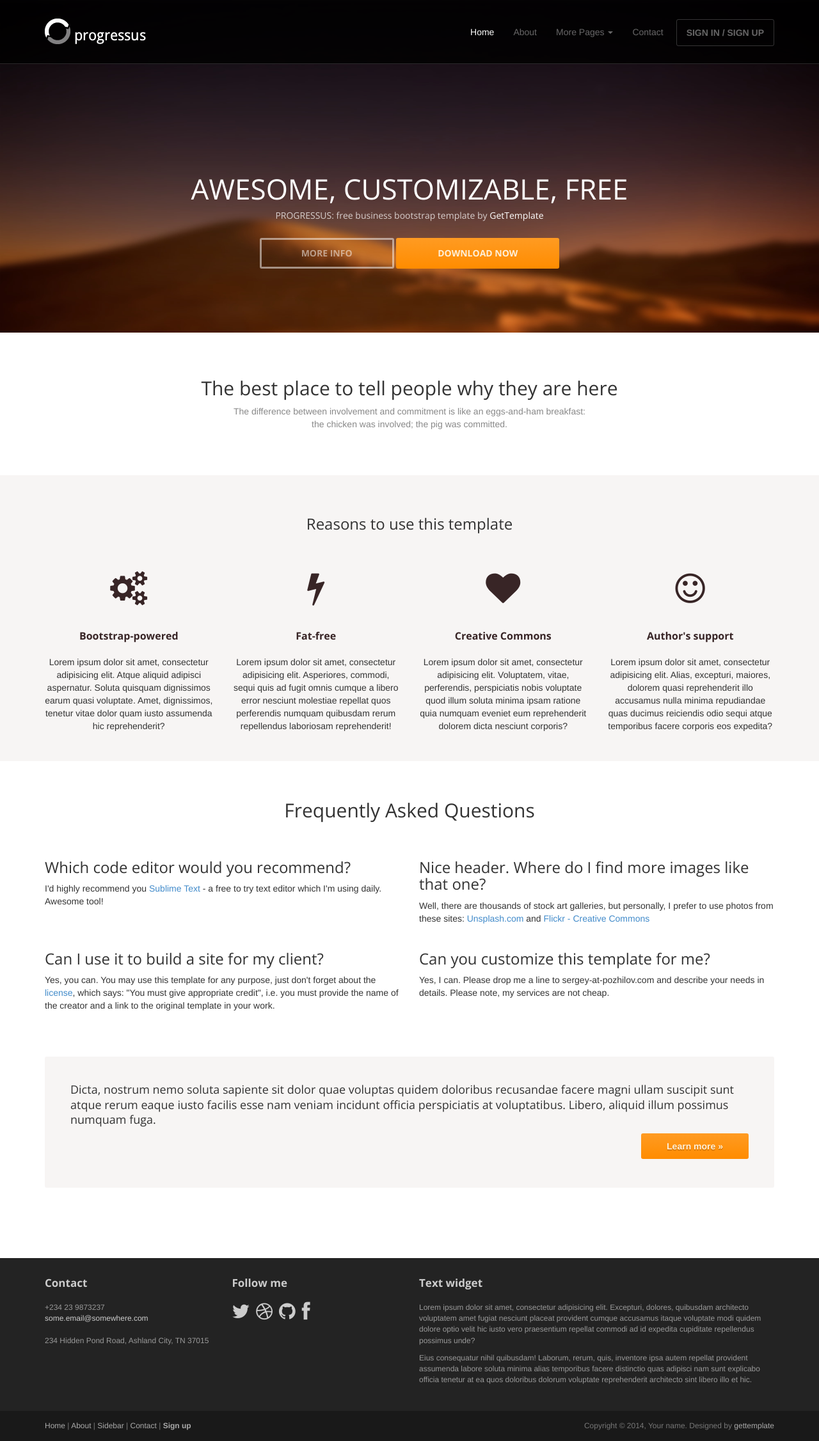
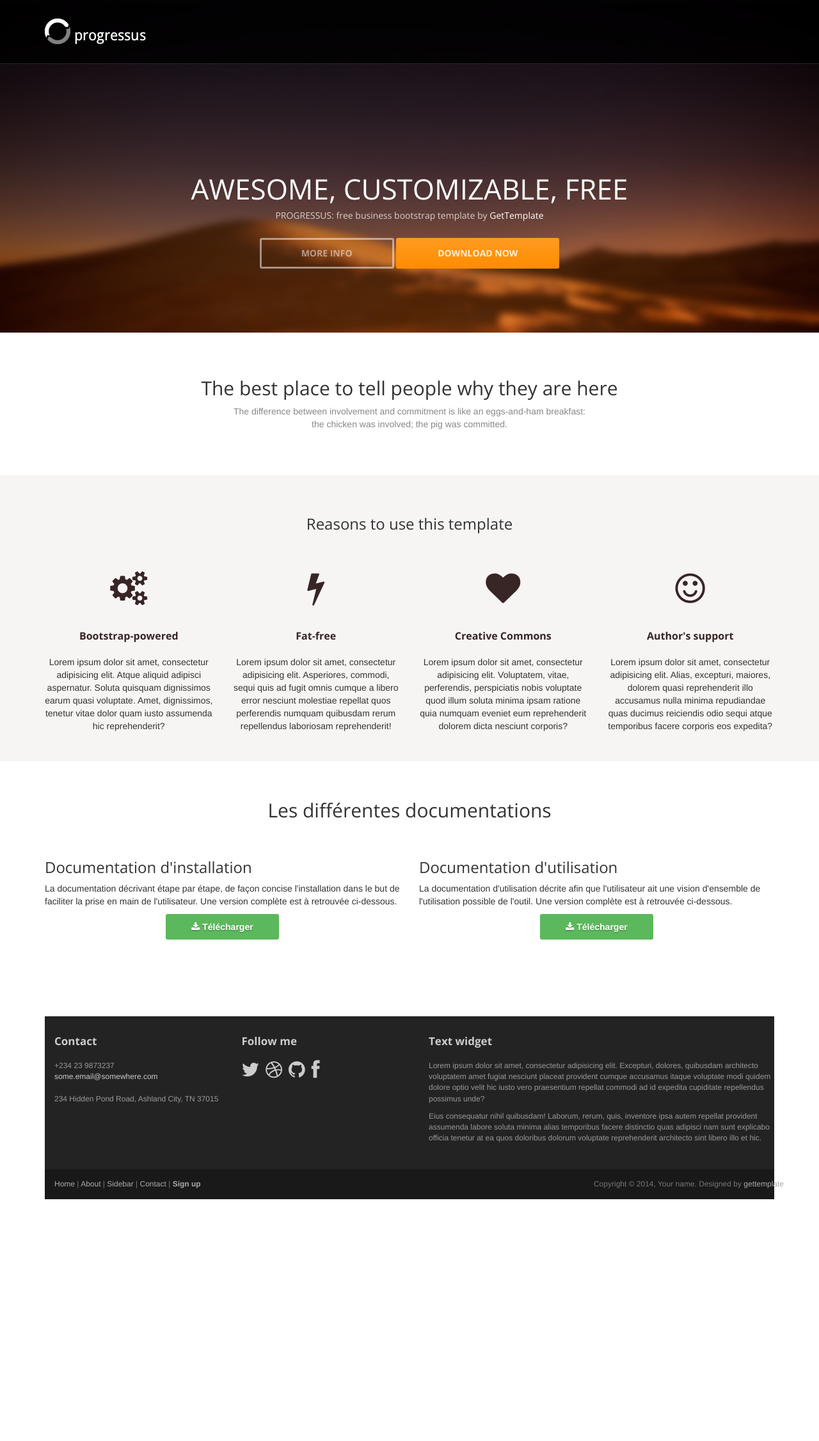
Before and after one commit to aikozz/cercle_projet, a PHP site: page / in a window 1280 px wide. Shown: the whole page at 64% size. After the commit the page ends 1875 px from the top, so only its background shows below. Run offline with PHP 8.4, Linux system fonts and the light colour scheme; some libraries are stand-ins or nearby versions.

Commit message:
Doc mise en page

```diff
--- a/index.php
+++ b/index.php
@@ -34,20 +34,7 @@
 				<button type="button" class="navbar-toggle" data-toggle="collapse" data-target=".navbar-collapse"><span class="icon-bar"></span> <span class="icon-bar"></span> <span class="icon-bar"></span> </button>
 				<a class="navbar-brand" href="index.html"><img src="assets/images/logo.png" alt="Progressus HTML5 template"></a>
 			</div>
-			<div class="navbar-collapse collapse">
-				<ul class="nav navbar-nav pull-right">
-					<li class="active"><a href="#">Home</a></li>
-					<li><a href="about.html">About</a></li>
-					<li class="dropdown">
-						<a href="#" class="dropdown-toggle" data-toggle="dropdown">More Pages <b class="caret"></b></a>
-						<ul class="dropdown-menu">
-							<li><a href="sidebar-left.html">Left Sidebar</a></li>
-							<li class="active"><a href="sidebar-right.html">Right Sidebar</a></li>
-						</ul>
-					</li>
-					<li><a href="contact.html">Contact</a></li>
-					<li><a class="btn" href="signin.html">SIGN IN / SIGN UP</a></li>
-				</ul>
+
 			</div><!--/.nav-collapse -->
 		</div>
 	</div>
@@ -64,7 +51,6 @@
 		</div>
 	</header>
 	<!-- /Header -->
-
 	<!-- Intro -->
 	<div class="container text-center">
 		<br> <br>
@@ -116,43 +102,28 @@
 	<!-- container -->
 	<div class="container">
 
-		<h2 class="text-center top-space">Frequently Asked Questions</h2>
+		<h2 class="text-center top-space">Les différentes documentations</h2>
 		<br>
 
 		<div class="row">
 			<div class="col-sm-6">
-				<h3>Which code editor would you recommend?</h3>
-				<p>I'd highly recommend you <a href="http://www.sublimetext.com/">Sublime Text</a> - a free to try text editor which I'm using daily. Awesome tool!</p>
-			</div>
-			<div class="col-sm-6">
-				<h3>Nice header. Where do I find more images like that one?</h3>
-				<p>
-					Well, there are thousands of stock art galleries, but personally,
-					I prefer to use photos from these sites: <a href="http://unsplash.com">Unsplash.com</a>
-					and <a href="http://www.flickr.com/creativecommons/by-2.0/tags/">Flickr - Creative Commons</a></p>
-			</div>
-		</div> <!-- /row -->
-
-		<div class="row">
-			<div class="col-sm-6">
-				<h3>Can I use it to build a site for my client?</h3>
-				<p>
-					Yes, you can. You may use this template for any purpose, just don't forget about the <a href="http://creativecommons.org/licenses/by/3.0/">license</a>,
-					which says: "You must give appropriate credit", i.e. you must provide the name of the creator and a link to the original template in your work.
+				<h3>Documentation d'installation</h3>
+				<p>La documentation décrivant étape par étape, de façon concise l'installation dans le but de faciliter la prise en main
+					de l'utilisateur.
+					Une version complète est à retrouvée ci-dessous.
+					<p class="text-center"><a class="btn btn-success btn-large"><i class="fa fa-download" aria-hidden="true"></i> Télécharger</a></p>
 				</p>
 			</div>
 			<div class="col-sm-6">
-				<h3>Can you customize this template for me?</h3>
-				<p>Yes, I can. Please drop me a line to sergey-at-pozhilov.com and describe your needs in details. Please note, my services are not cheap.</p>
+				<h3>Documentation d'utilisation</h3>
+				<p>La documentation d'utilisation décrite afin que l'utilisateur ait une vision d'ensemble de l'utilisation possible de l'outil.
+					Une version complète est à retrouvée ci-dessous.
+					<p class="text-center"><a class="btn btn-success btn-large"><i class="fa fa-download" aria-hidden="true"></i> Télécharger</a></p>
+
+				</p>
 			</div>
 		</div> <!-- /row -->
-
-		<div class="jumbotron top-space">
-			<h4>Dicta, nostrum nemo soluta sapiente sit dolor quae voluptas quidem doloribus recusandae facere magni ullam suscipit sunt atque rerum eaque iusto facilis esse nam veniam incidunt officia perspiciatis at voluptatibus. Libero, aliquid illum possimus numquam fuga.</h4>
-     		<p class="text-right"><a class="btn btn-primary btn-large">Learn more »</a></p>
-  		</div>
-
-</div>	<!-- /container -->
+			<!-- /container -->
 
 	<!-- Social links. @TODO: replace by link/instructions in template -->
 	<section id="social">
@@ -242,11 +213,6 @@
 		</div>
 
 	</footer>
-
-
-
-
-
 	<!-- JavaScript libs are placed at the end of the document so the pages load faster -->
 	<script src="http://ajax.googleapis.com/ajax/libs/jquery/1.10.2/jquery.min.js"></script>
 	<script src="http://netdna.bootstrapcdn.com/bootstrap/3.0.0/js/bootstrap.min.js"></script>
```
